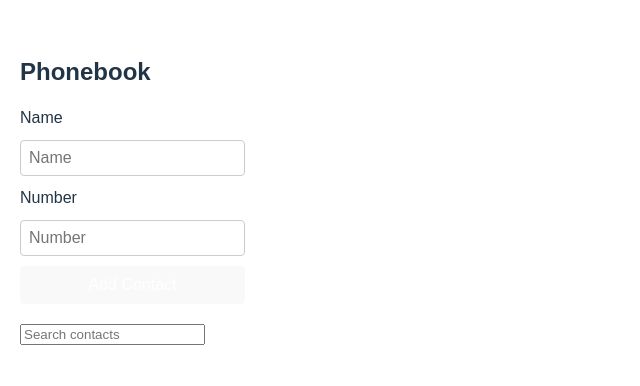
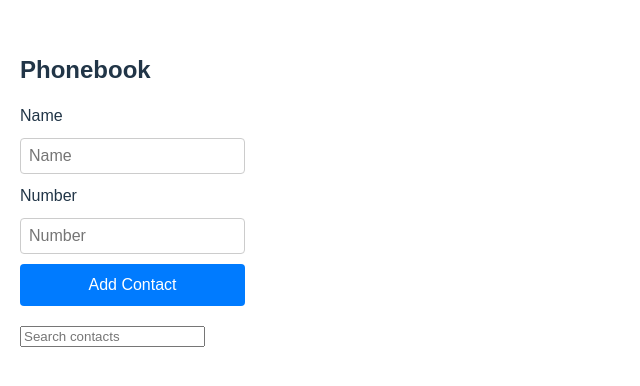
Before and after one commit to lyubko44/goit-neo-react-hw-module7, a React (Vite) app: page / in a window 1280 px wide. Shown: the part 188-574 px from the top of the page, without its empty margins (0-640 px from the left). Built offline with nearby package versions, Linux system fonts and the light colour scheme.

Commit message:
improve button styles

```diff
--- a/src/components/ContactForm/ContactForm.module.css
+++ b/src/components/ContactForm/ContactForm.module.css
@@ -17,15 +17,24 @@
 }
 
 .button {
-    padding: 10px 20px;
+    padding: 12px 24px;
     font-size: 16px;
     color: #fff;
+    background-color: #007bff;
     border: none;
     border-radius: 4px;
     cursor: pointer;
+    transition: background-color 0.3s ease, transform 0.2s ease;
 }
 
 .button:hover {
+    background-color: #0056b3;
+    transform: scale(1.05);
+}
+
+.button:active {
+    background-color: #004085;
+    transform: scale(1);
 }
 
 .error {
```
